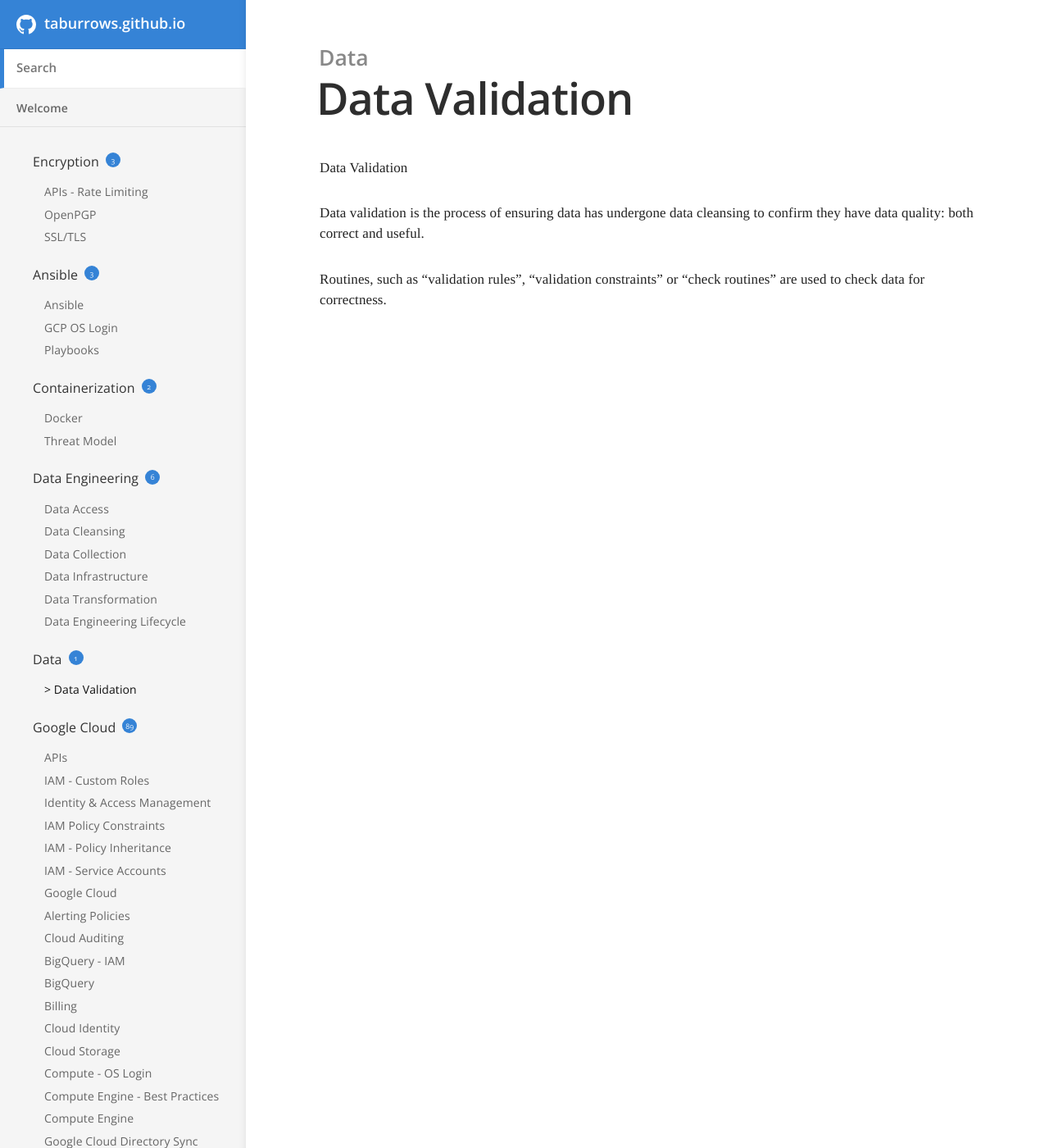
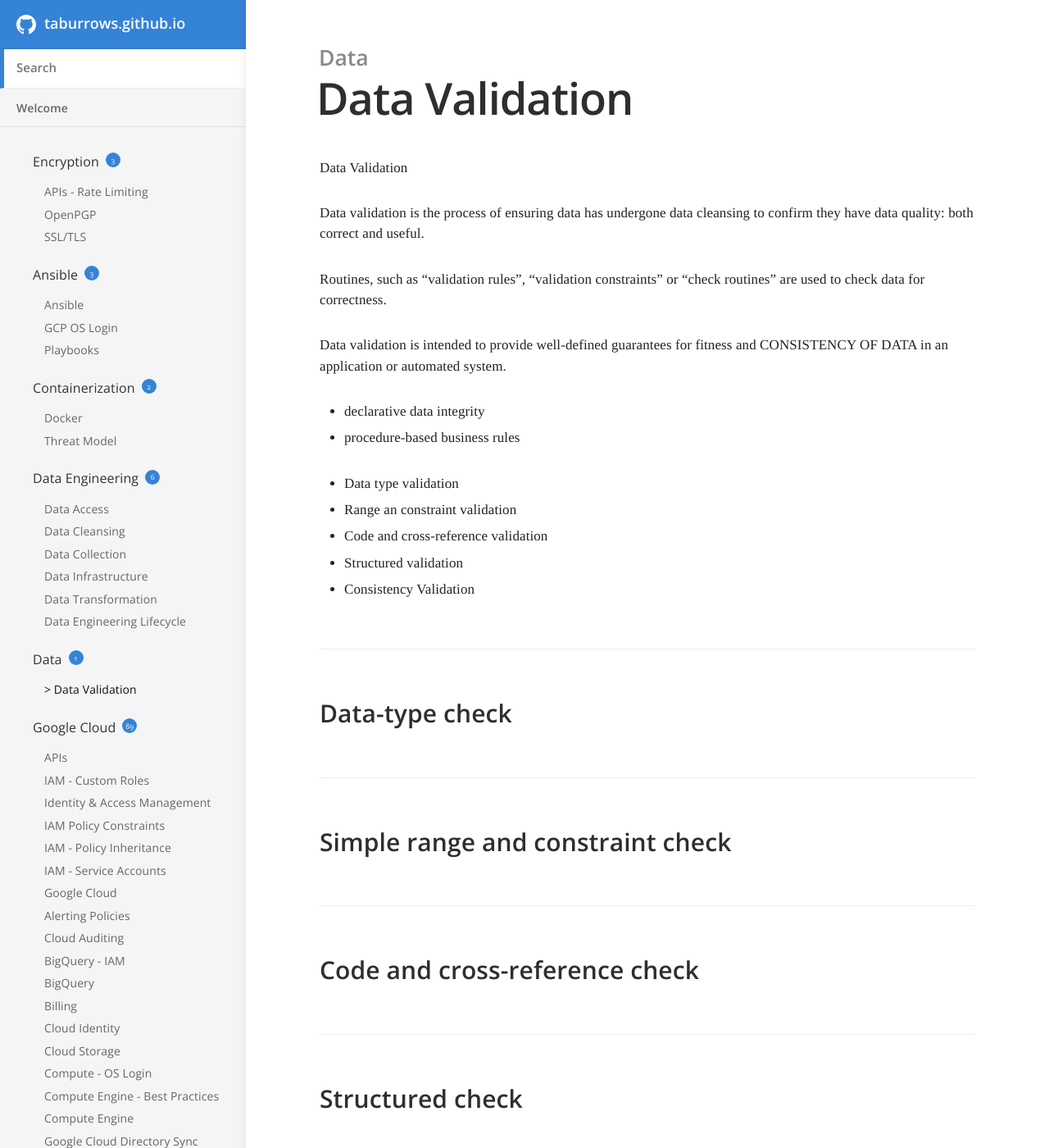
Before and after one commit to TABurrows/taburrows.github.io, a Jekyll site: the page built from _docs/data/validation.md, in a window 1280 px wide and 1400 px high. Shown: the whole window at 82% size. Built offline with Jekyll 4.4.1, drawn with Linux system fonts in a browser that asks for light colours; some of the changed text lies outside the part shown.

Commit message:
Updated data validation

```diff
--- a/_docs/data/validation.md
+++ b/_docs/data/validation.md
@@ -9,3 +9,40 @@ Data Validation
 Data validation is the process of ensuring data has undergone data cleansing to confirm they have data quality: both correct and useful.
 
 Routines, such as "validation rules", "validation constraints" or "check routines" are used to check data for correctness.
+
+Data validation is intended to provide well-defined guarantees for fitness and CONSISTENCY OF DATA in an application or automated system.
+- declarative data integrity
+- procedure-based business rules
+
+- Data type validation
+- Range an constraint validation
+- Code and cross-reference validation
+- Structured validation
+- Consistency Validation
+
+
+### Data-type check
+### Simple range and constraint check
+### Code and cross-reference check
+### Structured check
+### Consistency check
+
+
+eg. 10-digit pre-2007
+- size
+- format
+- check digit
+
+### Validation Types
+- Allowed Character checks
+- Batch totals
+- Cardinality chekc
+- Check digits
+- Consistency checks
+- Cross-system consistency checks
+- Data type checks
+- File existence checks
+- Format check
+- Presence check
+- Range check
+- Spelling and grammar check
```
